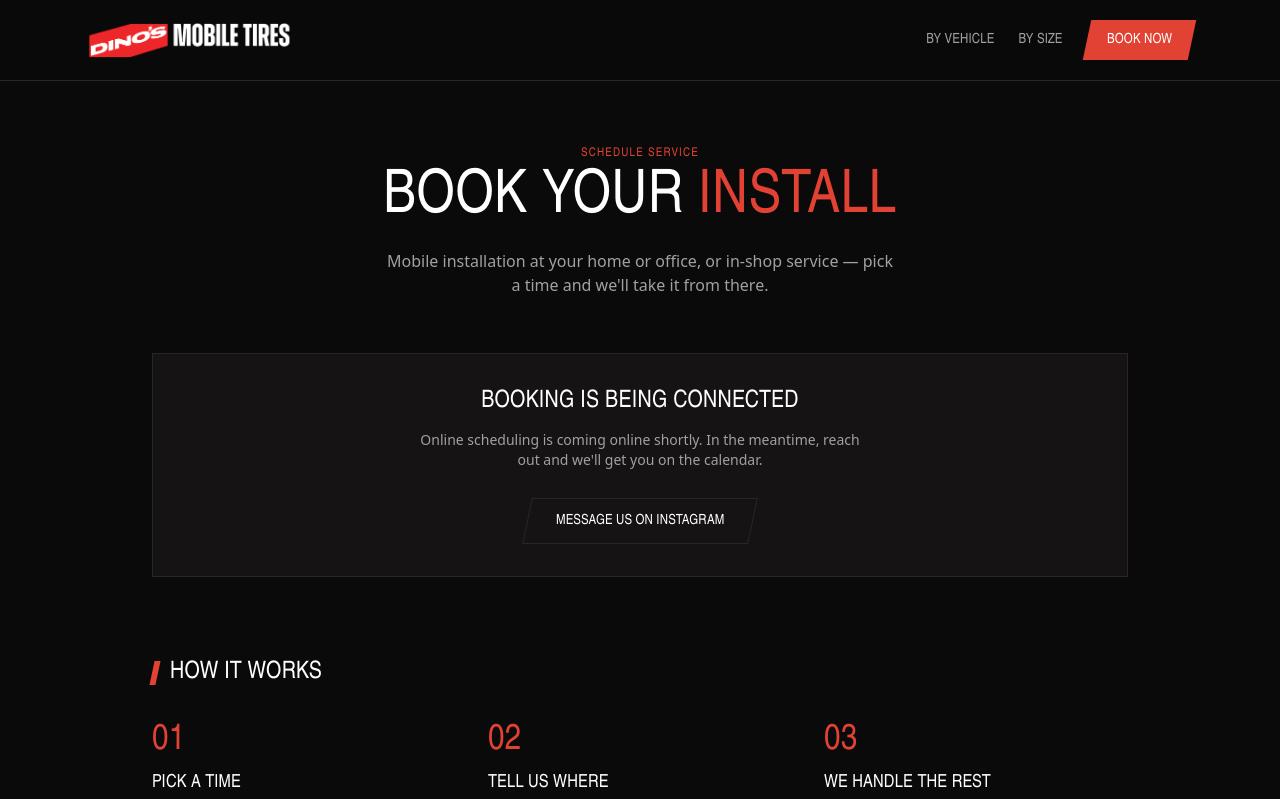
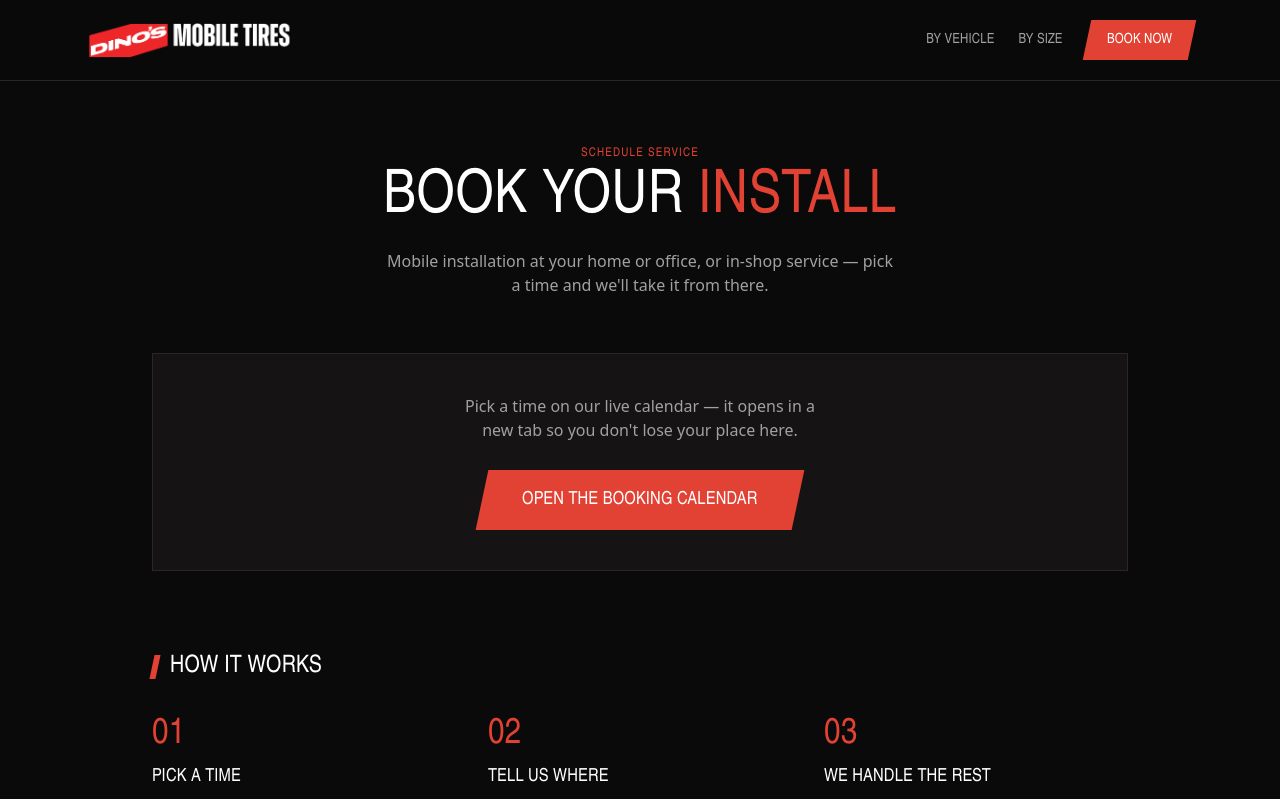
Before and after one commit to zendiii/Tires, a React (Vite) app: page /book in a window 1280 px wide. Shown: the top 799 px of the page. Built offline with nearby package versions, Linux system fonts and the light colour scheme.

Commit message:
Fixing housecallpro not working embedded. It'll open a new tab instead.

```diff
--- a/src/config/site.ts
+++ b/src/config/site.ts
@@ -28,13 +28,20 @@ export const FEATURES: { ecommerce: boolean } = {
  * Leave it empty and the booking page degrades gracefully to a "call us"
  * card instead of rendering a dead button.
  *
- * `embed: true` renders the booking flow inline in an iframe (Housecall Pro
- * supports embedding). If their headers ever refuse to frame, set it to false
- * and the CTA opens the hosted page in a new tab instead.
+ * `embed`:
+ *   false (default) — the CTA opens Housecall Pro's hosted booking page in a
+ *     new tab. Always works, since it's an ordinary link.
+ *   true — renders the booking flow inline in an iframe. Housecall Pro's page
+ *     is built for this (transparent background, 100% height), but their app
+ *     renders blank when it doesn't recognise the embedding domain. If you
+ *     want inline booking, add this site's domain to the allowed/website
+ *     field in Housecall Pro → Marketing → Online Booking, then flip this to
+ *     true. An "open in a new tab" link always sits under the frame so a
+ *     blank embed can never strand a customer.
  */
 export const BOOKING: { url: string; embed: boolean } = {
-  url: '',
-  embed: true,
+  url: 'https://book.housecallpro.com/book/Dinos-Mobile-Tires/e65ad10111d648baa6621c7ebc6572f5?v2=true&attr=9642',
+  embed: false,
 }
 
 export const BOOKING_CONFIGURED: boolean = BOOKING.url !== ''
--- a/src/pages/Book.tsx
+++ b/src/pages/Book.tsx
@@ -54,27 +54,50 @@ function BookingPanel() {
 
   if (BOOKING.embed) {
     return (
-      <div className="border border-edge bg-surface-card p-2">
-        <iframe
-          src={BOOKING.url}
-          title="Book an appointment with Dino's Mobile Tires"
-          className="h-[760px] w-full border-0 bg-white"
-          loading="lazy"
-        />
+      <div>
+        {/*
+         * Housecall Pro's page paints itself transparent, so the frame needs
+         * its own white backdrop. No lazy loading — the calendar is the point
+         * of this page, so it should start fetching immediately.
+         */}
+        <div className="border border-edge bg-white">
+          <iframe
+            src={BOOKING.url}
+            title="Book an appointment with Dino's Mobile Tires"
+            className="block h-[820px] w-full border-0"
+            allow="payment; geolocation; clipboard-write"
+            referrerPolicy="strict-origin-when-cross-origin"
+          />
+        </div>
+        <p className="mt-3 text-center text-sm text-neutral-500">
+          Calendar not loading?{' '}
+          <a
+            href={BOOKING.url}
+            target="_blank"
+            rel="noopener noreferrer"
+            className="font-display text-brand hover:underline"
+          >
+            Open it in a new tab
+          </a>
+        </p>
       </div>
     )
   }
 
   return (
     <div className="border border-edge bg-surface-card p-10 text-center">
+      <p className="mx-auto mb-7 max-w-sm text-neutral-400">
+        Pick a time on our live calendar — it opens in a new tab so you don't
+        lose your place here.
+      </p>
       <a
         href={BOOKING.url}
         target="_blank"
         rel="noopener noreferrer"
-        className="skew-brand inline-block bg-brand px-10 py-4 hover:bg-brand-hover"
+        className="skew-brand inline-block bg-brand px-10 py-4 transition-colors hover:bg-brand-hover"
       >
         <span className="skew-fix block font-display text-lg text-white">
-          Open the booking calendar
+          Open the Booking Calendar
         </span>
       </a>
     </div>
```
Also changed, not shown: 1 other file (tests, documents, lock files or other folders).
